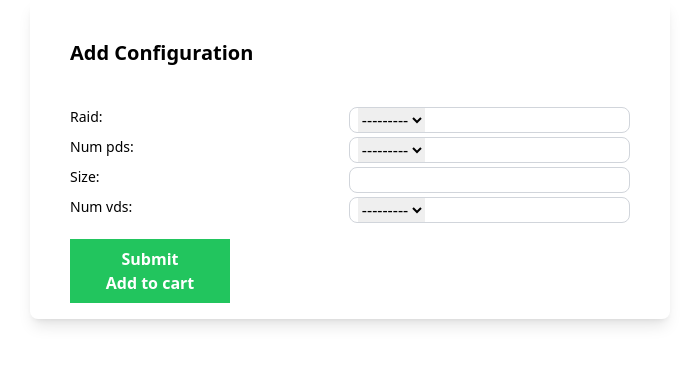
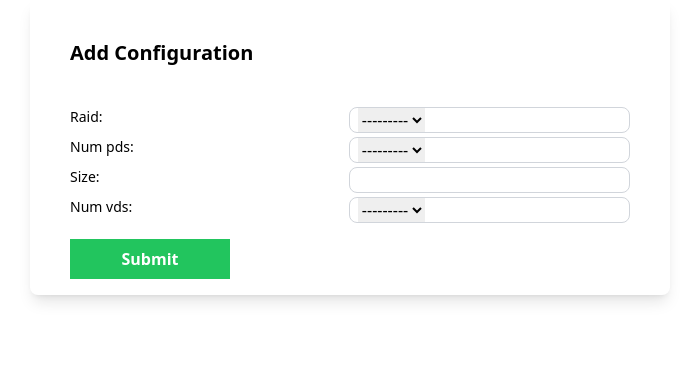
Before and after one commit to Amitabh1989/Django-JS-Tailwind-ProjectShadow, a Django app: page /myapp/ in a window 1280 px wide. Shown: the part 105-482 px from the top of the page, without its empty margins (10-709 px from the left). Run offline with Django 4.2, Linux system fonts and the light colour scheme; some libraries are stand-ins or nearby versions.

Commit message:
Working on JS load and adding test step to cart

```diff
--- a/mysite/myapp/templates/myapp/config.html
+++ b/mysite/myapp/templates/myapp/config.html
@@ -1,4 +1,5 @@
 {% extends 'base.html' %}
+{% load static %}
 {% comment %} {%load crispy_forms_tags %} {% endcomment %}
 {% block content %}
 
@@ -23,17 +24,20 @@
                         </div>
                     {% endfor %}
                     {{ form.errors }}
-                    <div class="w-1/4 bg-green-500 px-2 py-2 text-white text-center font-bold mt-4 ml-10">
+                    <div class="w-1/4 submit-step bg-green-500 px-2 py-2 text-white text-center font-bold mt-4 ml-10">
                         <input type="submit" value="Submit">
-                        <br>
-                        <button id="{{form.id}}" class="btn atc btn-warning">Add to cart</button>
                     </div>
+                    {% comment %} <div class="w-1/4 bg-green-500 px-2 py-2 text-white text-center font-bold mt-4 ml-10">
+                        <button id="{{form.id}}" class="btn atc btn-warning">Add test step</button>
+                    </div> {% endcomment %}
                 </form>
             </div>
         </div>
     </div>
 </div>
 
+
+<script src="{% static 'testcase/js/test_step.js' %}"></script>
 {% comment %} <!-- Rest of your HTML content -->
 <iframe src="{{ success_url }}" width="100%" height="400"></iframe>
 <!-- Rest of your HTML content --> {% endcomment %}
--- a/mysite/testcase/static/testcase/js/test_step.js
+++ b/mysite/testcase/static/testcase/js/test_step.js
@@ -6,82 +6,46 @@
 
 
 
-function getTestStep() {
-    var testSteps;
-    if (localStorage.getItem('cart') === null) {
-        testSteps = {};
-    } else {
-        testSteps = JSON.parse(localStorage.getItem('cart'));
-    };
-    console.log("Test Case dictionary : " + JSON.stringify(testSteps));
-};
+// function getTestStep() {
+//     var testSteps = localStorage.getItem('testSteps') || {};
+//     // if (testSteps === null) {
+//     //     testSteps = {};
+//     // } else {
+//     //     testSteps = JSON.parse(testSteps);
+//     // }
+//     console.log("Test Case dictionary : " + testSteps);
+//     // localStorage.setItem('testSteps', JSON.stringify(cart));
+// };
 
-getTestStep();
-
-
-/* TO STORE A JSON IN CART, below is the code
-var cart = {
-  test: {
-    name: "amitabh"
-  }
-};
-
-localStorage.setItem("cart", JSON.stringify(cart));
-*/
-
-var addToCartButton = document.querySelectorAll('.')
-
+// getTestStep();
 
 $(document).ready(function() {
-    $(document).on('click', '.atc', function() {
-        console.log("The add to cart button is clicked");
+    $(document).on('click', '.submit-step', function() {
+        console.log("The submit-step button is clicked");
         var item_id = this.id.toString();
-        console.log(item_id);
+        console.log("Item added is : " + item_id);
 
-        if (cart[item_id] != undefined) {
-            console.log("New item quantity is being added");
-            quantity = cart[item_id][0] + 1;
-            var item_price = document.getElementById("discounted-price" + item_id);
-            cart[item_id][0] = quantity;
-            cart[item_id][2] = parseFloat(cart[item_id][2]) + parseFloat(item_price.innerHTML);
+        // Retrieve the form and its values
+        var form = $(this).closest('form');
+        var formValues = {};
+        form.serializeArray().forEach(function(field) {
+            formValues[field.name] = field.value;
+        });
 
-        } else {
-            console.log("New item is being added : ", item_id);
+        // Retrieve the testSteps from localStorage
+        var testSteps = JSON.parse(localStorage.getItem('testSteps')) || {};
 
-            var item_price = document.getElementById("discounted-price" + item_id);
-            quantity = 1;
-            name = document.getElementById("as" + item_id).innerHTML.trim();
-            price = parseFloat(item_price.innerHTML);
-            cart[item_id] = [quantity, name, price];
+        // Check if 'formValues' property exists
+        if (!testSteps.hasOwnProperty('formValues')) {
+            testSteps.formValues = [];
         }
-        console.log("Updated cart : ", cart);
-        localStorage.setItem('cart', JSON.stringify(cart));
-        document.getElementById("cart").innerHTML = "Cart(" + Object.keys(cart).length + ")";
+
+        // Append the form values to the 'formValues' array
+        testSteps["formValues"].push(formValues);
+
+        // Update the 'testSteps' in localStorage
+        localStorage.setItem('testSteps', JSON.stringify(testSteps));
+
+        console.log("Updated cart : ", testSteps);
     });
-
-    $('#cart').on('click', function () {
-        $(this).popover('show');
-    });
-
-    function DisplayCart(cart) {
-        var cartString = "";
-        cartString += "<h5>Cart Details</h5><br>"
-        // new code
-        let cartObject = JSON.parse(localStorage.getItem('cart'))
-        for(item in cartObject) {
-            cartString += cartObject[item][1] + ". Qty : " + cartObject[item][0] + "<br>";
-            // cart_index += 1;
-        }
-        cartString += "<br>"
-        cartString += "<a href='" + checkoutUrl + "' class='btn btn-warning' id='checkout'>Checkout</a>";
-        console.log("cartString is : " + cartString);
-        document.getElementById("cart").setAttribute('data-content', cartString);
-
-        $('[data-toggle="popover"]').popover({
-            html: true,
-            content: cartString
-        });
-    }
-    DisplayCart(cart);
-    console.log("Updated cart : ", cart);
 });
```
Also changed, not shown: supporting/sample_tc_ts_relation.txt (added, +64 -0 lines), README.md, mysite/db.sqlite3.
